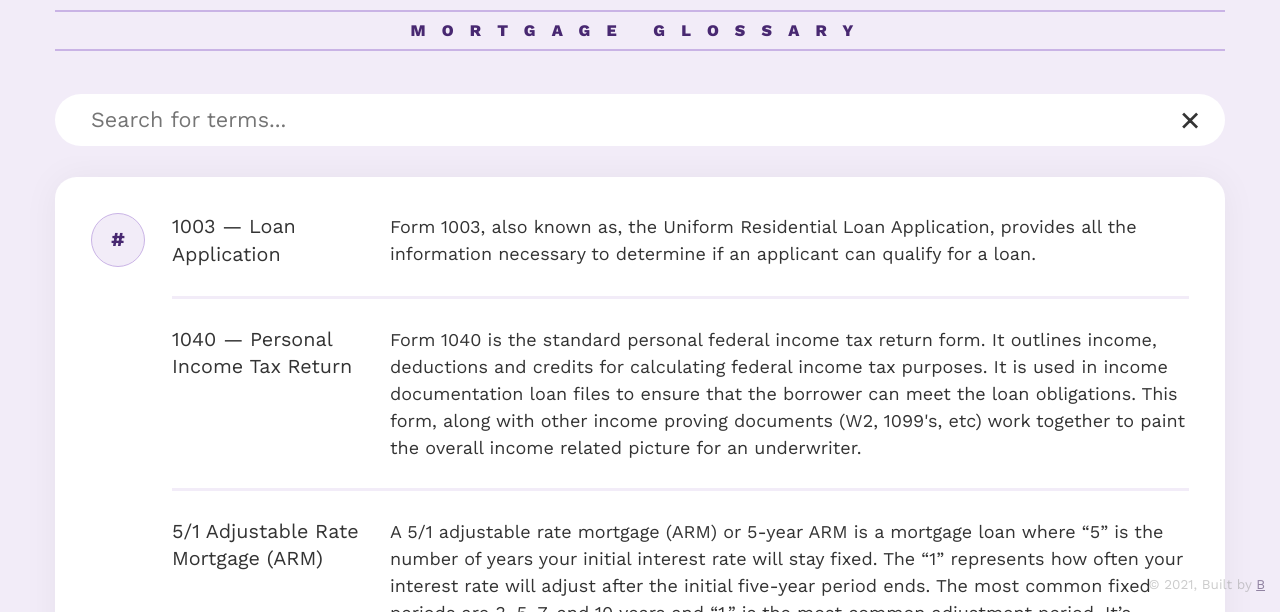
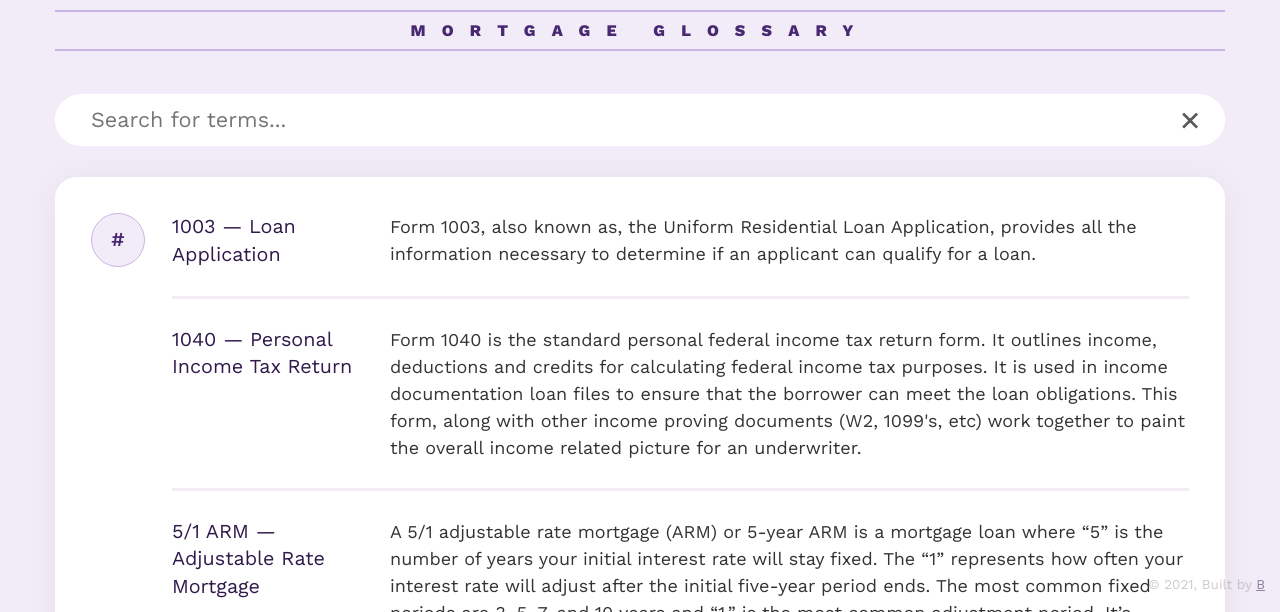
Before and after one commit to baadaa/mortgage-dance, a Gatsby site: page /glossary in a window 1280 px wide. Shown: the part 188-800 px from the top of the page. Built offline with nearby package versions, Linux system fonts and the light colour scheme; Gatsby itself is replaced by a stand-in of ours.

Commit message:
tweak ui && add about content

```diff
--- a/package.json
+++ b/package.json
@@ -23,6 +23,7 @@
     "gatsby-source-filesystem": "^3.10.0",
     "gatsby-transformer-sharp": "^3.10.0",
     "html-react-parser": "^1.2.7",
+    "lodash.kebabcase": "^4.1.1",
     "prop-types": "^15.7.2",
     "react": "^17.0.1",
     "react-chartjs-2": "^3.0.4",
@@ -34,6 +35,7 @@
   },
   "devDependencies": {
     "@types/dinero.js": "^1.8.1",
+    "@types/lodash.kebabcase": "^4.1.6",
     "@types/node": "^16.4.3",
     "@types/react-helmet": "^6.1.2",
     "@types/styled-components": "^5.1.11",
--- a/src/components/LetterSection.js
+++ b/src/components/LetterSection.js
@@ -1,6 +1,7 @@
 import React from 'react';
 import styled from 'styled-components';
 import parse from 'html-react-parser';
+import kebabCase from 'lodash.kebabcase';
 
 const LetterSectionStyle = styled.div`
   position: relative;
@@ -41,11 +42,15 @@ const LetterSectionStyle = styled.div`
   p {
     margin: 0;
   }
+  a {
+    color: var(--plum);
+  }
   h3 {
-    color: var(--hp-indigo);
+    color: var(--plum800);
     font-weight: 400;
     font-size: 1.1rem;
     line-height: 1.4;
+    scroll-margin-top: calc(var(--nav-height) + 90px);
     display: flex;
     flex-direction: column;
     flex: 0 0 200px;
@@ -86,7 +91,6 @@ const LetterSectionStyle = styled.div`
   }
 `;
 const LetterSection = ({ section }) => {
-  const hash = section.letter === '#' ? 'num' : section.letter;
   const termsSorted = section.terms.sort((a, b) => (a.term > b.term ? 1 : -1));
   if (termsSorted.length === 0) return null;
   return (
@@ -95,7 +99,7 @@ const LetterSection = ({ section }) => {
       <div className="defs">
         {termsSorted.map((item, index) => (
           <div className="def" key={`${item}${index}`}>
-            <h3 id={`${hash}${index}`}>{item.term}</h3>
+            <h3 id={kebabCase(item.term)}>{item.term}</h3>
             <p>{parse(item.meaning)}</p>
           </div>
         ))}
--- a/src/data/a.json
+++ b/src/data/a.json
@@ -26,7 +26,7 @@
       "meaning": "A factor in a mortgage loan application and generally refers to your total earned, pre-tax income over a year. Annual income may include income from full-time or part-time work, self-employment, tips, commissions, overtime, bonuses, or other sources.  A lender will use information about your annual income and your existing monthly debts to determine if you have the ability to repay the loan.<br /><br />Whether a lender will rely upon a specific income source or amount when considering you for a loan will often depend upon whether you can reasonably expect the income to continue."
     },
     {
-      "term": "APP — Application (1003)",
+      "term": "APP — 1003 — Application",
       "meaning": "The standard application form is the Uniform Residential Loan Application or Form 1003 (pronounced 'ten o three'). This form provides all the information necessary to determine if an individual can qualify for a loan. It includes information pertaining to the type of mortgage the borrower would like, the property, the borrower, such as, date of birth, social security number, employment history, monthly income and expenses, and assets and liabilities. Typically this form is filled out on the borrowers behalf by a loan officer using information provided by the borrowers. It is then reviewed by the borrowers and then signed by both the loan officer and borrowers."
     },
     {
--- a/src/data/f.json
+++ b/src/data/f.json
@@ -2,7 +2,7 @@
   "letter": "f",
   "terms": [
     {
-      "term": "FF — Funding Fee (VA)",
+      "term": "FF — VA Funding Fee",
       "meaning": "A one time fee paid to the VA for the purchase of a loan. The amount of the fee is a percentage dependent on the type of loan, your military category, whether there is a down payment, and if you have uses your eligibility in the past. Those who collect disability from the VA are exempt from the funding fee. The larger the down-payment the smaller the funding fee. The funding fee is also larger after the first use on both new purchases and cash-out refinances. The funding fee for an Interest Rate Reduction Refinance Loan the funding fee is a constant regardless of whether it is the first use or any additional use. The funding fee is typically rolled into the loan. The funding fee is paid to the VA loan so that the benefits, like no down-payment, are available to veterans in the future."
     },
     {
@@ -50,11 +50,11 @@
       "meaning": "The amount that the property would sell for if put up for sale. This is based on the location, and existence of comparable property. This does not take into account preferences or circumstances."
     },
     {
-      "term": "FNMA — Federal National Mortgage Association (aka Fannie Mae)",
+      "term": "FNMA — Federal National Mortgage Association — aka Fannie Mae",
       "meaning": "More commonly referred to as Fannie Mae. FNMA is a government-sponsored organization created in 1938 in order to enhance the liquidity of lender's money. FNMA guarantee and purchases FHA and VA mortgages from smaller lenders. This allows the lenders to have less money tied up in mortgages and allows them to loan to more borrowers. The Federal Home Loan Mortgage Corporation (FHLMC) or Freddie Mac shares the same objective. However, FHLMC buys conventional mortgages from lenders."
     },
     {
-      "term": "The Federal Home Loan Mortgage Corporation (aka Freddie Mac)",
+      "term": "The Federal Home Loan Mortgage Corporation — aka Freddie Mac",
       "meaning": "The Federal Home Loan Mortgage Corporation (Freddie Mac) is a private corporation founded by Congress. Its mission is to promote stability and affordability in the housing market by purchasing mortgages from banks and other loan makers. The corporation is currently under conservatorship, under the direction of the Federal Housing Finance Agency (FHFA)."
     },
     {
@@ -74,7 +74,7 @@
       "meaning": "An individual that has not previously had ownership of a house. an individual who has not owned a home in the last three years can also be considered a first time home buyer."
     },
     {
-      "term": "First-Time Home Buyer (FTHB) Loan Programs",
+      "term": "First-Time Home Buyer — FTHB — Loan Programs",
       "meaning": "First-time home buyers (FTHB) may use a number of different types of loan programs to purchase their first home. Popular FTHB loans include programs offered by FHA, VA, USDA, Fannie Mae, and Freddie Mac with low down payments. Some programs define a FTHB as someone who hasn’t purchased a home in three years or more."
     }
   ]
--- a/src/data/h.json
+++ b/src/data/h.json
@@ -34,7 +34,7 @@
       "meaning": "The statement that you receive, at closing, detailing all the costs and expenses involved in the obtaining the loan. This includes all closing costs and fees charged by the lender. You receive a HUD-1 if you apply for a reverse mortgage or if you applied for a mortgage on or before October 3, 2015."
     },
     {
-      "term": "Hybrid Adjustable-Rate Mortgage (ARM)",
+      "term": "Hybrid ARM — Adjustable-Rate Mortgage",
       "meaning": "This combines elements of both fixed- and adjustable-rate mortgages, which is why it's called a 'hybrid.' A hybrid ARM will start with a fixed interest rate for a set number of years, often three or five, before reverting to an adjustable-rate loan for the remainder of the term. From there, the interest rate can increase up to 1 percentage point per year, with a lifetime cap of 5 percentage points."
     },
     {
--- a/src/data/n.json
+++ b/src/data/n.json
@@ -22,7 +22,7 @@
       "meaning": "This is another term for your interest rate, and it's separate from your Annual Percentage Rate (APR), which includes additional costs related to your transaction. The note rate reflects the cost of borrowing money from the mortgage lender. The VA doesn't set these rates, and lenders are free to set their own."
     },
     {
-      "term": "Note (Mortgage Note)",
+      "term": "Note — Mortgage Note",
       "meaning": "The mortgage note is a 2 to 5 page document that outlines the loan details. At the very top middle of the first page it will say NOTE in all capital letters, followed by the property address, date, mortgage loan amount, monthly payment and loan term (15 years, 30 years, etc). It will state when the first payment is, when the last payment will be as well as the payment due dates. This is considered a major piece of the collateral that secures repayment of the loan."
     }
   ]
--- a/src/data/number.json
+++ b/src/data/number.json
@@ -2,7 +2,7 @@
   "letter": "#",
   "terms": [
     {
-      "term": "5/1 Adjustable Rate Mortgage (ARM)",
+      "term": "5/1 ARM — Adjustable Rate Mortgage",
       "meaning": "A 5/1 adjustable rate mortgage (ARM) or 5-year ARM is a mortgage loan where “5” is the number of years your initial interest rate will stay fixed. The “1” represents how often your interest rate will adjust after the initial five-year period ends. The most common fixed periods are 3, 5, 7, and 10 years and “1,” is the most common adjustment period. It’s important to carefully read the contract and ask questions if you’re considering an ARM."
     },
     {
--- a/src/pages/glossary.tsx
+++ b/src/pages/glossary.tsx
@@ -3,6 +3,7 @@ import React, { useState, useEffect, useCallback, useRef } from 'react';
 import Highlighter from 'react-highlight-words';
 import { PageProps } from 'gatsby';
 import Fuse from 'fuse.js';
+import kebabCase from 'lodash.kebabcase';
 
 import styled from 'styled-components';
 
@@ -52,7 +53,7 @@ const SubNavStyle = styled.div`
   button.reset {
     position: absolute;
     cursor: pointer;
-    color: var(--hp-coolgray);
+    color: var(--mud);
     top: 0;
     right: 1rem;
     bottom: 0;
@@ -62,7 +63,7 @@ const SubNavStyle = styled.div`
     transition: color 0.2s;
     font-size: 2rem;
     &:hover {
-      color: var(--hp-legal-navy);
+      color: var(--plum);
     }
   }
   .searchArea {
@@ -132,9 +133,7 @@ const SubNavStyle = styled.div`
     li {
       line-height: 1.7;
     }
-    button {
-      outline: none;
-      border: none;
+    a {
       background-color: transparent;
       text-decoration: none;
       color: var(--hp-indigo);
@@ -143,7 +142,8 @@ const SubNavStyle = styled.div`
         background-color: var(--plum100);
         color: var(--plum800);
       }
-      &:focus {
+      &:focus,
+      &:hover {
         text-decoration: underline;
       }
     }
@@ -177,28 +177,21 @@ const GlossaryPage: React.FC<PageProps> = ({ location }) => {
     shouldSort: true,
     keys: ['term'],
   });
-  const goFindItem = (e) => {
-    if (!isSearching) return;
-    const target = document.querySelector(e.currentTarget.dataset.id);
-    target.style.scrollMarginTop = 'calc(var(--nav-height) + 90px)';
-    target.scrollIntoView({
-      behavior: 'smooth',
-      block: 'start',
-      inline: 'start',
-    });
+  const clickedListItem = (e) => {
+    const selected = e.currentTarget.textContent;
+    setSearchTerm(selected);
     setIsSearching(false);
   };
   const displaySearchResults = () => {
     if (searchResults.length === 0) return null;
     const list = searchResults.map((term) => (
       <li key={term.item.id}>
-        <button type="button" data-id={term.item.id} onClick={goFindItem}>
+        <a href={`#${kebabCase(term.item.term)}`} onClick={clickedListItem}>
           <Highlighter
             searchWords={[...searchTerm]}
             textToHighlight={term.item.term}
           />
-          {/* <Highlight search={searchTerm}>{term.item.term}</Highlight> */}
-        </button>
+        </a>
       </li>
     ));
     return <ul>{list}</ul>;
@@ -217,6 +210,7 @@ const GlossaryPage: React.FC<PageProps> = ({ location }) => {
   const resetSearch = () => {
     setSearchTerm('');
     setSearchResults([]);
+    setIsSearching(false);
   };
   const checkEscape = useCallback(
     (e) => {
@@ -277,7 +271,6 @@ const GlossaryPage: React.FC<PageProps> = ({ location }) => {
             <div className="searchResultList" data-active={isSearching}>
               {displaySearchResults()}
             </div>
-            {/* {displaySearchResults()} */}
           </span>
         </div>
       </div>
--- a/src/styles/global.css
+++ b/src/styles/global.css
@@ -2,6 +2,7 @@
 @import url("https://fonts.googleapis.com/css2?family=Work+Sans:wght@400;600;800&display=swap");
 
 html {
+  scroll-behavior: smooth;
   -ms-text-size-adjust: 100%;
   -webkit-text-size-adjust: 100%;
   font: 112.5%/1.45em georgia, serif, sans-serif;
@@ -260,7 +261,7 @@ h2 {
   padding-top: 0;
   margin-bottom: 1.45rem;
   color: inherit;
-  font-weight: bold;
+  font-weight: 600;
   text-rendering: optimizeLegibility;
   font-size: 1.62671rem;
   line-height: 1.1;
@@ -275,7 +276,7 @@ h3 {
   padding-top: 0;
   margin-bottom: 1.45rem;
   color: inherit;
-  font-weight: bold;
+  font-weight: 600;
   text-rendering: optimizeLegibility;
   font-size: 1.38316rem;
   line-height: 1.1;
@@ -290,7 +291,7 @@ h4 {
   padding-top: 0;
   margin-bottom: 1.45rem;
   color: inherit;
-  font-weight: bold;
+  font-weight: 600;
   text-rendering: optimizeLegibility;
   font-size: 1rem;
   line-height: 1.1;
@@ -305,7 +306,7 @@ h5 {
   padding-top: 0;
   margin-bottom: 1.45rem;
   color: inherit;
-  font-weight: bold;
+  font-weight: 600;
   text-rendering: optimizeLegibility;
   font-size: 0.85028rem;
   line-height: 1.1;
@@ -320,7 +321,7 @@ h6 {
   padding-top: 0;
   margin-bottom: 1.45rem;
   color: inherit;
-  font-weight: bold;
+  font-weight: 600;
   text-rendering: optimizeLegibility;
   font-size: 0.78405rem;
   line-height: 1.1;
```
Also changed, not shown: src/components/Accordion.tsx (+10 -3 lines), src/pages/about.tsx (+49 -1 lines), 1 other file.
